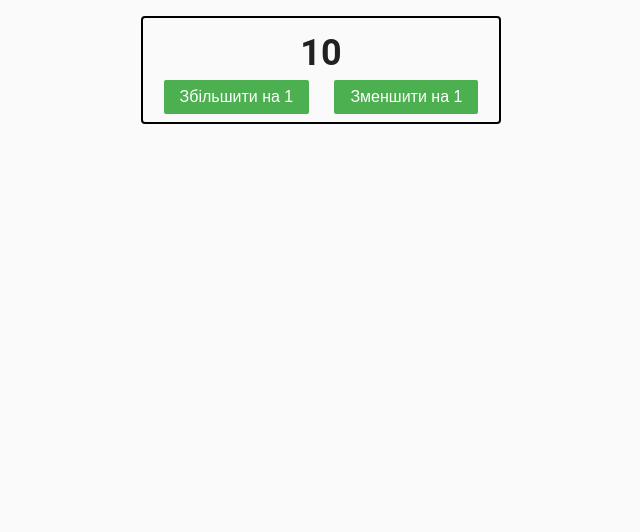
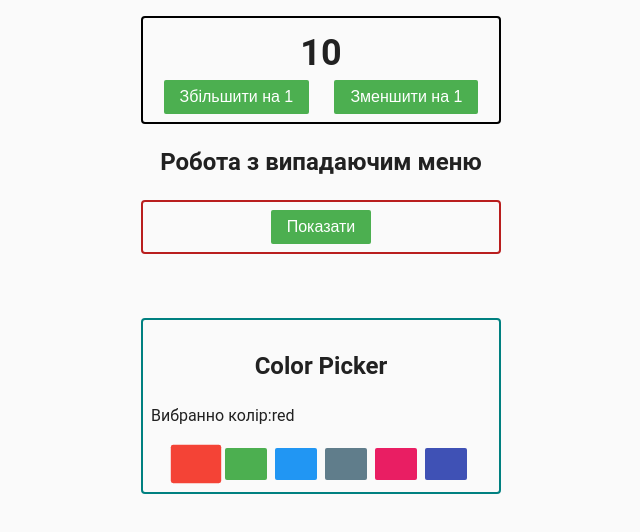
Before and after one commit to Soteach/react-training, a React (Create React App) app: page / in a window 1280 px wide. Shown: the top 532 px of the page, without its empty margins (319-959 px from the left). Built offline with nearby package versions, Linux system fonts and the light colour scheme.

Commit message:
make ColorPicker

```diff
--- a/src/components/App/App.jsx
+++ b/src/components/App/App.jsx
@@ -1,10 +1,23 @@
 // import { Container } from './App.styled';
-import Counter from '../Counter/Counter';
+import Counter from '../Counter';
+import Dropdown from '../Dropdown';
+import ColorPicker from '../ColorPicker';
+
+const colorPickerOptions = [
+  { label: 'red', color: '#f44336' },
+  { label: 'green', color: '#4CAF50' },
+  { label: 'blue', color: '#2196f3' },
+  { label: 'grey', color: '#607d8b' },
+  { label: 'pink', color: '#e91e63' },
+  { label: 'indigo', color: '#3f51b5' },
+];
 
 function App() {
   return (
     <>
       <Counter initialValue={10} />
+      <Dropdown />
+      <ColorPicker options={colorPickerOptions} />
       {/* <Container></Container> */}
     </>
   );
--- /dev/null
+++ b/src/components/ColorPicker/ColorPicker.css
@@ -0,0 +1,28 @@
+.ColorPicker {
+  border: 2px solid teal;
+  border-radius: 4px;
+  margin-right: auto;
+  margin-left: auto;
+  max-width: 360px;
+  padding: 8px;
+}
+
+.Container {
+  display: flex;
+  flex-direction: row;
+  justify-content: center;
+}
+
+.ColorPicker__option {
+  display: inline-block;
+  width: 42px;
+  height: 32px;
+  margin: 4px;
+  cursor: pointer;
+
+  transition: transform 250ms linear;
+}
+
+.ColorPicker__option--active {
+  transform: scale(1.2);
+}
--- /dev/null
+++ b/src/components/ColorPicker/ColorPicker.js
@@ -0,0 +1,55 @@
+import React, { Component } from 'react';
+import './ColorPicker.css';
+
+class ColorPicker extends Component {
+  state = {
+    activeOptionIdx: 0,
+  };
+
+  setActiveIndex = index => {
+    this.setState({ activeOptionIdx: index });
+  };
+
+  makeOptionClassName = index => {
+    const optionClasses = ['ColorPicker__option'];
+
+    if (index === this.state.activeOptionIdx) {
+      optionClasses.push('ColorPicker__option--active');
+    }
+
+    return optionClasses.join(' ');
+  };
+
+  render() {
+    const { activeOptionIdx } = this.state;
+    const { options } = this.props;
+    const { label } = options[activeOptionIdx];
+
+    return (
+      <>
+        <div className="ColorPicker">
+          <h2 className="ColorPicker__title">Color Picker</h2>
+          <p>Вибранно колір:{label} </p>
+          <div className="Container">
+            {this.props.options.map(({ label, color }, index) => (
+              <button
+                key={label}
+                className={this.makeOptionClassName(index)}
+                style={{
+                  backgroundColor: color,
+                  //   border:
+                  //     index === this.state.activeOptionIdx
+                  //       ? '5px solid black'
+                  //       : 'none',
+                }}
+                onClick={() => this.setActiveIndex(index)}
+              ></button>
+            ))}
+          </div>
+        </div>
+      </>
+    );
+  }
+}
+
+export default ColorPicker;
--- /dev/null
+++ b/src/components/ColorPicker/index.js
@@ -0,0 +1 @@
+export { default } from './ColorPicker';
--- /dev/null
+++ b/src/components/Counter/index.js
@@ -0,0 +1 @@
+export { default } from './Counter';
--- /dev/null
+++ b/src/components/Dropdown/Dropdown.css
@@ -0,0 +1,42 @@
+.Dropdown {
+  position: relative;
+  width: 360px;
+  border: 2px solid rgb(185, 30, 30);
+  padding: 20px;
+  border-radius: 4px;
+  margin-left: auto;
+  margin-right: auto;
+  margin-top: 16px;
+  padding: 8px;
+  display: flex;
+  flex-direction: row;
+  justify-content: space-around;
+  margin-bottom: 64px;
+}
+
+.Dropdown__menu {
+  position: absolute;
+  top: 100%;
+  left: 0;
+  width: 100%;
+  padding: 20px;
+  text-align: center;
+  background-color: teal;
+  color: white;
+}
+
+h2 {
+  display: flex;
+  justify-content: center;
+}
+
+button {
+  background-color: #4caf50;
+  border: none;
+  color: white;
+  padding: 8px 16px;
+  text-align: center;
+
+  font-size: 16px;
+  border-radius: 2px;
+}
--- /dev/null
+++ b/src/components/Dropdown/Dropdown.js
@@ -0,0 +1,57 @@
+import React, { Component } from 'react';
+import './Dropdown.css';
+
+class Dropdown extends Component {
+  state = {
+    visible: false,
+  };
+  // Не враховуючи попередній стан (просто переписуємо)
+  //   show = () => {
+  //     this.setState({ visible: true });
+  //   };
+
+  //   hide = () => {
+  //     this.setState({ visible: false });
+  //   };
+
+  // Враховуючи попередній стан
+  toggle = () => {
+    this.setState(prevState => ({
+      visible: !prevState.visible,
+    }));
+  };
+
+  render() {
+    return (
+      <>
+        <h2>Робота з випадаючим меню</h2>
+
+        <div className="Dropdown">
+          <button
+            type="button"
+            className="Dropdown__toggle"
+            onClick={this.toggle}
+          >
+            {this.state.visible ? 'Приховати' : 'Показати'}
+          </button>
+
+          {/* <button
+            type="button"
+            className="Dropdown__toggle"
+            onClick={this.hide}
+          >
+            Приховати{' '}
+          </button> */}
+
+          {/* Використовуємо логічне і */}
+          {/* Якщо значення приводиться до true то рендеримо розмітку */}
+          {this.state.visible && (
+            <div className="Dropdown__menu">Випадаюче меню</div>
+          )}
+        </div>
+      </>
+    );
+  }
+}
+
+export default Dropdown;
--- /dev/null
+++ b/src/components/Dropdown/index.js
@@ -0,0 +1 @@
+export { default } from './Dropdown';
```
